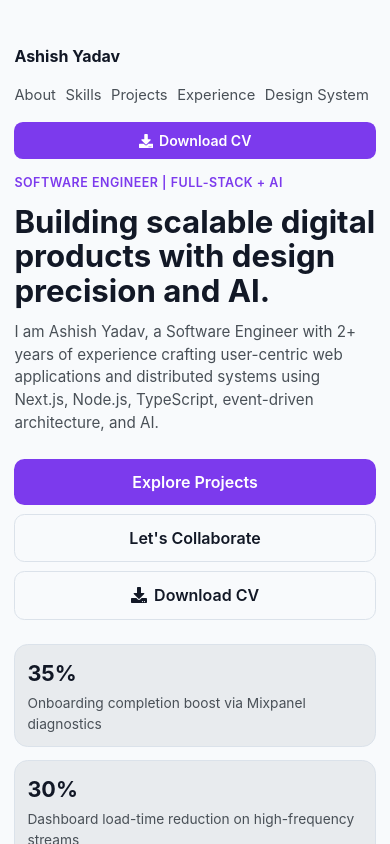
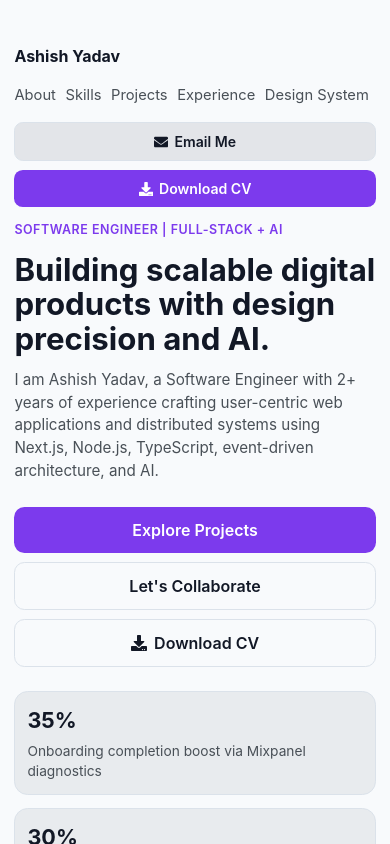
Before and after one commit to ASHISHYADAV85270/custom-https-ashishyadavfeb02.netlify.app-, a React (Vite) app: page / in a window 390 px wide. Shown: the top 844 px of the page. Built offline with nearby package versions, Linux system fonts and the light colour scheme; no server answers.

Commit message:
Added mail feature

```diff
--- a/src/App.css
+++ b/src/App.css
@@ -38,19 +38,40 @@
   flex-wrap: wrap;
 }
 
+.nav-cta-group {
+  display: flex;
+  align-items: center;
+  gap: 0.55rem;
+  flex-wrap: wrap;
+}
+
+.nav-mail-btn,
 .nav-cv-btn {
   display: inline-flex;
   align-items: center;
   gap: 0.4rem;
   padding: 0.5rem 0.85rem;
   border-radius: 0.55rem;
-  background: var(--accent);
-  color: #fff;
   text-decoration: none;
   font-size: 0.88rem;
   font-weight: 600;
   white-space: nowrap;
   transition: opacity 0.15s ease;
+}
+
+.nav-mail-btn {
+  border: 1px solid var(--border);
+  color: var(--text-h);
+  background: color-mix(in oklab, var(--bg) 92%, var(--text-h));
+}
+
+.nav-mail-btn:hover {
+  opacity: 0.85;
+}
+
+.nav-cv-btn {
+  background: var(--accent);
+  color: #fff;
 }
 
 .nav-cv-btn:hover {
@@ -515,6 +536,12 @@
     gap: 0.6rem;
   }
 
+  .nav-cta-group {
+    width: 100%;
+    flex-direction: column;
+  }
+
+  .nav-mail-btn,
   .nav-cv-btn {
     width: 100%;
     justify-content: center;
--- a/src/App.jsx
+++ b/src/App.jsx
@@ -89,6 +89,17 @@ function App() {
               <a href="#experience">Experience</a>
               <a href="#design-system">Design System</a>
             </div>
+            <div className="nav-cta-group">
+              <a
+                className="nav-mail-btn"
+                href={profileLinks.email}
+                target="_blank"
+                rel="noreferrer"
+                aria-label={`Email ${profileLinks.emailAddress} via Gmail`}
+              >
+                <FaEnvelope aria-hidden="true" />
+                Email Me
+              </a>
               {cvDownload.url ? (
                 <a
                   className="nav-cv-btn"
@@ -100,6 +111,7 @@ function App() {
                   Download CV
                 </a>
               ) : null}
+            </div>
           </div>
         </nav>
         <div className="hero-layout">
@@ -330,9 +342,14 @@ function App() {
             thoughtful design and scalable engineering.
           </p>
           <div className="contact-links">
-            <a href={profileLinks.email}>
+            <a
+              href={profileLinks.email}
+              target="_blank"
+              rel="noreferrer"
+              aria-label={`Email ${profileLinks.emailAddress} via Gmail`}
+            >
               <FaEnvelope aria-hidden="true" />
-              ashishyadavfeb02@gmail.com
+              {profileLinks.emailAddress}
             </a>
             <a href={profileLinks.phone}>
               <FaMobileAlt aria-hidden="true" />
--- a/src/data/portfolioData.js
+++ b/src/data/portfolioData.js
@@ -47,10 +47,28 @@ export const impactStats = [
   { value: '95%', label: 'Component testing coverage achieved in scalable UI systems' },
 ]
 
+const contactEmail = 'ashishyadavfeb02@gmail.com'
+
+const mailSubject = 'Company Name'
+const mailBody = `Hi Ashish,
+
+I visited your portfolio and would like to get in touch.
+
+`
+
+const gmailComposeParams = new URLSearchParams({
+  view: 'cm',
+  fs: '1',
+  to: contactEmail,
+  su: mailSubject,
+  body: mailBody,
+})
+
 export const profileLinks = {
   github: 'https://github.com/ASHISHYADAV85270',
   linkedin: 'https://www.linkedin.com/in/ashish852/',
-  email: 'mailto:ashishyadavfeb02@gmail.com',
+  emailAddress: contactEmail,
+  email: `https://mail.google.com/mail/?${gmailComposeParams.toString()}`,
   phone: 'tel:+918527086883',
 }
 
```
Lines whose indentation alone changed are shown as unchanged.
